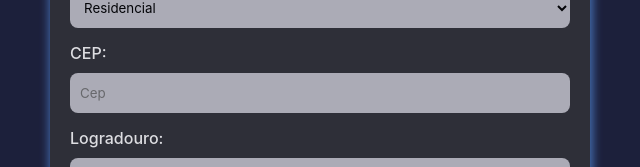
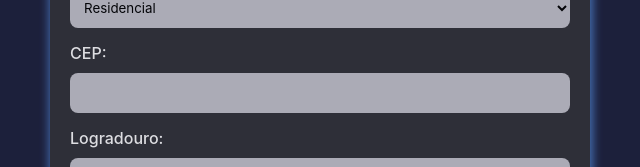
Before and after one commit to GustavoScopinho/dadospessoais-api, a React (Create React App) app: page /people/create/adress in a window 1280 px wide. Shown: the part 159-326 px from the top of the page, without its empty margins (320-960 px from the left). Built offline with nearby package versions, Linux system fonts and the light colour scheme; sample sign-in values are in the browser's storage.

Commit message:
Add style form

```diff
--- a/src/Context/EnderecoContext.tsx
+++ b/src/Context/EnderecoContext.tsx
@@ -23,6 +23,7 @@ export const EnderecoProvider = ({ children }: IChildren) => {
 
   const criaEnderecoPessoa = async (endereco: IEndereco, idPessoa: number) => {
     try {
+      endereco.cep = endereco.cep.replace(/[^\d]/g, '')
       api.defaults.headers.common['Authorization'] = token
       await api.post(`/endereco/${idPessoa}?idPessoa=${idPessoa}`, endereco)
       toast.success('Endereço cadastrado com sucesso!', toastConfig)
--- a/src/pages/CadastroDePessoas/CadastrarPessoas.style.ts
+++ b/src/pages/CadastroDePessoas/CadastrarPessoas.style.ts
@@ -21,7 +21,7 @@ export const ContainerCadastro = styled.div`
     padding-bottom: 20px;
   }
   p {
-    padding-bottom: 10px;
+    color: red;
   }
 
   .ContainerMenor {
@@ -48,9 +48,30 @@ export const ContainerCadastro = styled.div`
         flex-direction: column;
 
         input {
+          padding-left: 2%;
+          background: #ebebec;
           height: 40px;
           margin-bottom: 15px;
+          border-radius: 8px;
+          border: none;
         }
+        label {
+          font-weight: 400;
+        }
+      }
+    }
+    .button-cadastro {
+      margin-top: 5px;
+      background: #4b7bc4;
+      border-radius: 5px;
+      border: none;
+      color: #fff;
+      font-weight: 500;
+      transition: all 0.2s ease;
+
+      cursor: pointer;
+      :hover {
+        scale: 1.01;
       }
     }
   }
--- a/src/pages/CadastroDePessoas/CadastroDePessoas.tsx
+++ b/src/pages/CadastroDePessoas/CadastroDePessoas.tsx
@@ -45,7 +45,7 @@ export const CadastroDePessoas = () => {
                 {...register('dataNascimento')}
               />
               {errors && <p>{errors.dataNascimento?.message}</p>}
-
+              <label htmlFor="">CPF:</label>
               <InputMask
                 mask="999.999.999-99"
                 type="text"
@@ -53,14 +53,10 @@ export const CadastroDePessoas = () => {
                 placeholder="Digite seu cpf"
                 {...register('cpf')}
               />
-              {/* <input
-                type="text"
-                id="cpf"
-                placeholder="Digite seu cpf"
-                {...register('cpf')}
-              /> */}
+
               {errors && <p>{errors.cpf?.message}</p>}
-              <p>Email:</p>
+              <label htmlFor="">Email:</label>
+
               <input type="text" id="email" {...register('email')} />
               {errors && <p>{errors.email?.message}</p>}
               <input
--- a/src/pages/CadastroEndereco/CadastroEndereco.tsx
+++ b/src/pages/CadastroEndereco/CadastroEndereco.tsx
@@ -1,24 +1,24 @@
-import React, { useContext, useEffect } from "react";
-import { useForm } from "react-hook-form";
-import { useLocation } from "react-router-dom";
-import { EnderecoContext } from "../../Context/EnderecoContext";
-import { IEndereco} from "../../utilidade/interface";
-import { ContainerCadastro } from "./CadastroEndereco.style";
-import InputMask from "react-input-mask";
-import { yupResolver } from "@hookform/resolvers/yup";
-import { enderecoFormSchema } from "../../utilidade/schemas";
+import React, { useContext, useEffect } from 'react'
+import { useForm } from 'react-hook-form'
+import { useLocation } from 'react-router-dom'
+import { EnderecoContext } from '../../Context/EnderecoContext'
+import { IEndereco } from '../../utilidade/interface'
+import { ContainerCadastro } from './CadastroEndereco.style'
+import InputMask from 'react-input-mask'
+import { yupResolver } from '@hookform/resolvers/yup'
+import { enderecoFormSchema } from '../../utilidade/schemas'
 
 export const CadastroEndereco = () => {
-  const { state } = useLocation();
-  console.log(state);
+  const { state } = useLocation()
+
   const {
     register,
     handleSubmit,
-    formState: { errors },
+    formState: { errors }
   } = useForm<IEndereco>({
-    resolver: yupResolver(enderecoFormSchema),
-  });
-  const { criaEnderecoPessoa } = useContext(EnderecoContext);
+    resolver: yupResolver(enderecoFormSchema)
+  })
+  const { criaEnderecoPessoa } = useContext(EnderecoContext)
 
   return (
     <>
@@ -32,59 +32,84 @@ export const CadastroEndereco = () => {
               )}
             >
               <p>Tipo do endereço:</p>
-              <select id="tipo" {...register("tipo")}>
+              <select id="tipo" {...register('tipo')}>
                 <option value="RESIDENCIAL">Residencial</option>
                 <option value="COMERCIAL">Comercial</option>
               </select>
               <p>CEP:</p>
-              <input
+              {/* <input
                 type="text"
                 id="cep"
                 placeholder="Cep"
-                {...register("cep")}
-              />  {errors.cep && <p className="erro-mensage">{errors.cep.message}</p>}
+                {...register('cep')}
+              />{' '} */}
+              <InputMask
+                mask="99999-999"
+                type="text"
+                id="cep"
+                {...register('cep')}
+              />
+              {errors.cep && (
+                <p className="erro-mensage">{errors.cep.message}</p>
+              )}
               <p>Logradouro:</p>
               <input
                 type="text"
                 id="logradouro"
                 placeholder="Digite o seu logradouro"
-                {...register("logradouro")}
-              />  {errors.logradouro && <p>{errors.logradouro.message}</p>}
+                {...register('logradouro')}
+              />{' '}
+              {errors.logradouro && <p>{errors.logradouro.message}</p>}
               <p>Número</p>
               <input
                 type="number"
                 id="numero"
                 placeholder="Digite o seu número"
-                {...register("numero")}
-              /> {errors.numero && <p className="erro-mensage">{errors.numero.message}</p>}
+                {...register('numero')}
+              />{' '}
+              {errors.numero && (
+                <p className="erro-mensage">{errors.numero.message}</p>
+              )}
               <p>Complemento</p>
               <input
                 type="text"
                 id="complemento"
                 placeholder="Complemento"
-                {...register("complemento")}
-              /> {errors.complemento && <p className="erro-mensage">{errors.complemento.message}</p>}
+                {...register('complemento')}
+              />{' '}
+              {errors.complemento && (
+                <p className="erro-mensage">{errors.complemento.message}</p>
+              )}
               <p>Cidade</p>
               <input
                 type="text"
                 id="cidade"
                 placeholder="Digite sua Cidade"
-                {...register("cidade")}
-              />  {errors.cidade && <p className="erro-mensage">{errors.cidade.message}</p>}
+                {...register('cidade')}
+              />{' '}
+              {errors.cidade && (
+                <p className="erro-mensage">{errors.cidade.message}</p>
+              )}
               <p>Estado:</p>
               <input
                 type="text"
                 id="estado"
                 placeholder="Digite seu estado"
-                {...register("estado")}
-              /> {errors.estado && <p className="erro-mensage">{errors.estado.message}</p>}
+                {...register('estado')}
+              />{' '}
+              {errors.estado && (
+                <p className="erro-mensage">{errors.estado.message}</p>
+              )}
               <p>País:</p>
               <input
                 type="text"
                 id="pais"
                 placeholder="Digite seu estado"
-                {...register("pais")}
-              /> {errors.pais && <p className="erro-mensage">{errors.pais.message}</p>}
+                {...register('pais')}
+              />{' '}
+              {errors.pais && (
+                <p className="erro-mensage">{errors.pais.message}</p>
+              )}
               <button type="submit" value="Cadastrar">
                 Cadastrar Endereço
               </button>
@@ -93,5 +118,5 @@ export const CadastroEndereco = () => {
         </div>
       </ContainerCadastro>
     </>
-  );
-};
+  )
+}
--- a/src/pages/EditaEndereco/EditaEndereco.style.tsx
+++ b/src/pages/EditaEndereco/EditaEndereco.style.tsx
@@ -1,7 +1,14 @@
-import styled from "styled-components";
+import styled from 'styled-components'
 
 export const ContainerCadastro = styled.div`
-  background: rgb(28,32,59);
+  background-image: linear-gradient(
+    to top,
+    #4b7bc4,
+    #4f8cd4,
+    #559de3,
+    #5caff1,
+    #64c0ff
+  );
   width: 100%;
   height: 100vh;
   display: flex;
@@ -17,9 +24,8 @@ export const ContainerCadastro = styled.div`
   }
   p {
     font-weight: 500;
-    color: #fff;
+    color: #000;
     padding-bottom: 10px;
-  }
   }
 
   .ContainerMenor {
@@ -30,7 +36,7 @@ font-weight: 500;
     div {
       width: 500px;
       border-radius: 10px;
-      background-color: #323238;;
+      background-color: #fff;
       opacity: 85%;
       padding: 20px;
       box-shadow: 1px 1px 10px 2px #4b7bc4;
@@ -40,9 +46,9 @@ font-weight: 500;
         padding-top: 10px;
       }
 
-      select{
+      select {
         padding-left: 2%;
-        background:  #c4c4cc;
+        background: #ebebec;
         height: 40px;
         margin-bottom: 15px;
         border-radius: 8px;
@@ -55,14 +61,14 @@ font-weight: 500;
 
         input {
           padding-left: 2%;
-        background:  #c4c4cc;
+          background: #ebebec;
           height: 40px;
           margin-bottom: 15px;
           border-radius: 8px;
           border: none;
         }
-        button{
-        background: rgb(28,32,59);
+        button {
+          background: #4b7bc4;
           margin-top: 5%;
           border-radius: 8px;
           text-decoration: none;
@@ -81,4 +87,5 @@ font-weight: 500;
         }
       }
     }
-`;
+  }
+`
--- a/src/pages/PaginaUsuarios/Home.style.ts
+++ b/src/pages/PaginaUsuarios/Home.style.ts
@@ -32,6 +32,9 @@ export const ContainerHome = styled.div`
     h3 {
       text-align: center;
       color: rgb(28, 32, 59);
+    }
+    .containerButton {
+      padding: 0px 50px;
     }
 
     .buttonTabela {
--- a/src/pages/PaginaUsuarios/Home.tsx
+++ b/src/pages/PaginaUsuarios/Home.tsx
@@ -82,7 +82,7 @@ export const Home = () => {
                       <td>
                         <p>{pessoa.email}</p>
                       </td>
-                      <td className="container-button">
+                      <td className="containerButton">
                         <button className="buttonTabela">
                           {' '}
                           <i>
```
Lines whose indentation alone changed are shown as unchanged.
